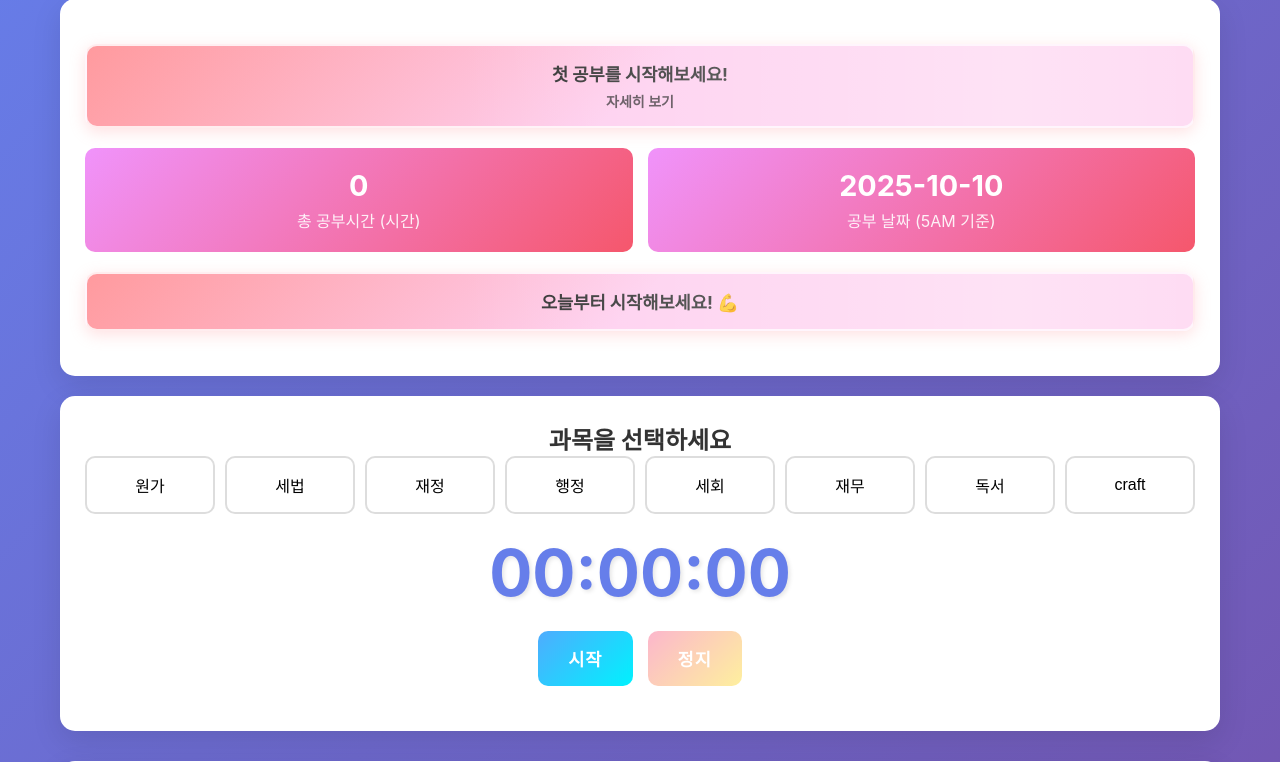
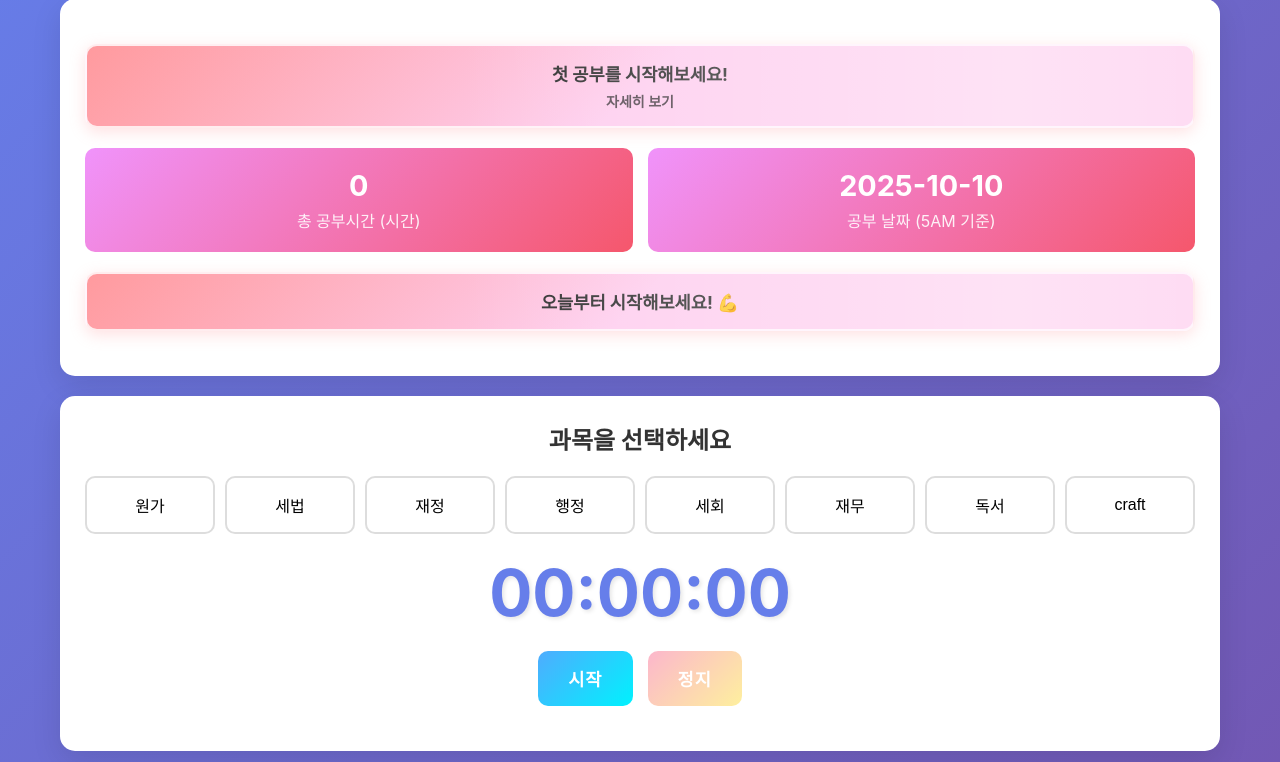
Before and after one commit to skeleton-pawn/stweb, a Flask app: page / in a window 1280 px wide. Shown: the part 134-896 px from the top of the page. Run offline with Flask 3, Linux system fonts and the light colour scheme; data that the repository does not hold is empty.

Commit message:
fix margin timer-section

```diff
--- a/templates/index.html
+++ b/templates/index.html
@@ -125,6 +125,10 @@
         .timer-section {
             text-align: center;
             margin-bottom: 30px;
+        }
+
+        .timer-section h2 {
+            margin-bottom: 20px;
         }
 
         .subject-selector {
```
